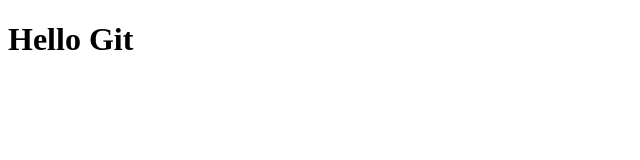
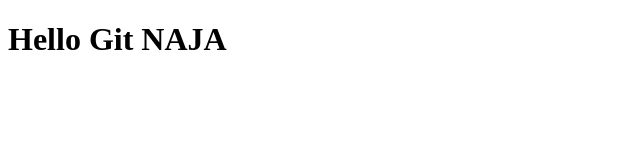
Before and after one commit to 58160626/myapp, a plain HTML site: page index.html in a window 1280 px wide. Shown: the whole page, without its empty margins (0-640 px from the left). Drawn offline with Linux system fonts and the light colour scheme.

Commit message:
add hello world

```diff
--- a/index.html
+++ b/index.html
@@ -4,6 +4,6 @@
 <title>Page Title </title>
 </head>
 <body>
-<h1>Hello Git</h1>
+<h1>Hello Git NAJA</h1>
 </body>
 </html>
```
